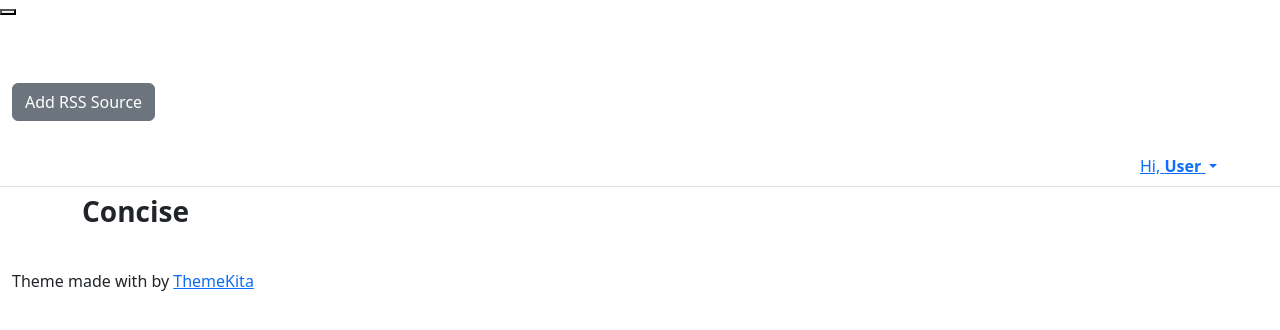
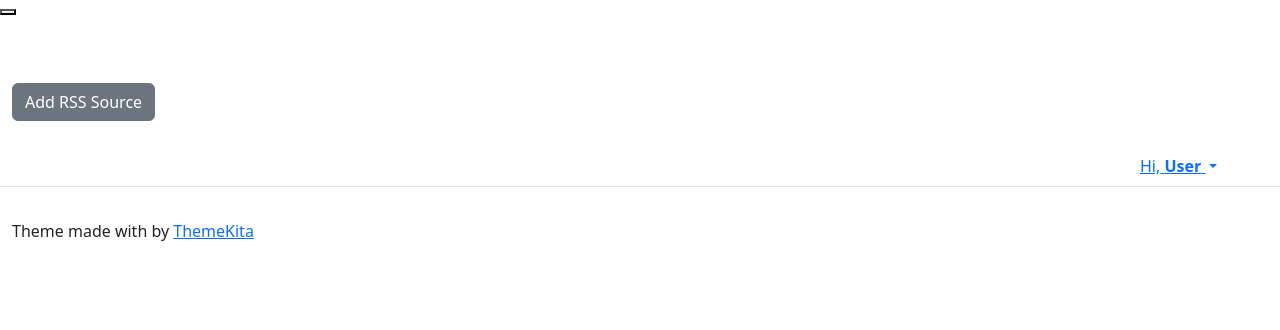
Before and after one commit to negsi/concise, a Flask app: page / in a window 1280 px wide. Shown: the part 166-496 px from the top of the page. Run offline with Flask 3, Linux system fonts and the light colour scheme; some libraries are stand-ins or nearby versions.

Commit message:
kicked concise headline in main panel

```diff
--- a/templates/concise.html
+++ b/templates/concise.html
@@ -2,8 +2,6 @@
 
 {% block content %}
     <div class="d-flex align-items-left align-items-md-center flex-column flex-md-row pt-2 pb-4">
-        <div>
-            <h3 class="fw-bold mb-3">Concise</h3>
-        </div>
+
     </div>
 {% endblock %}
```
